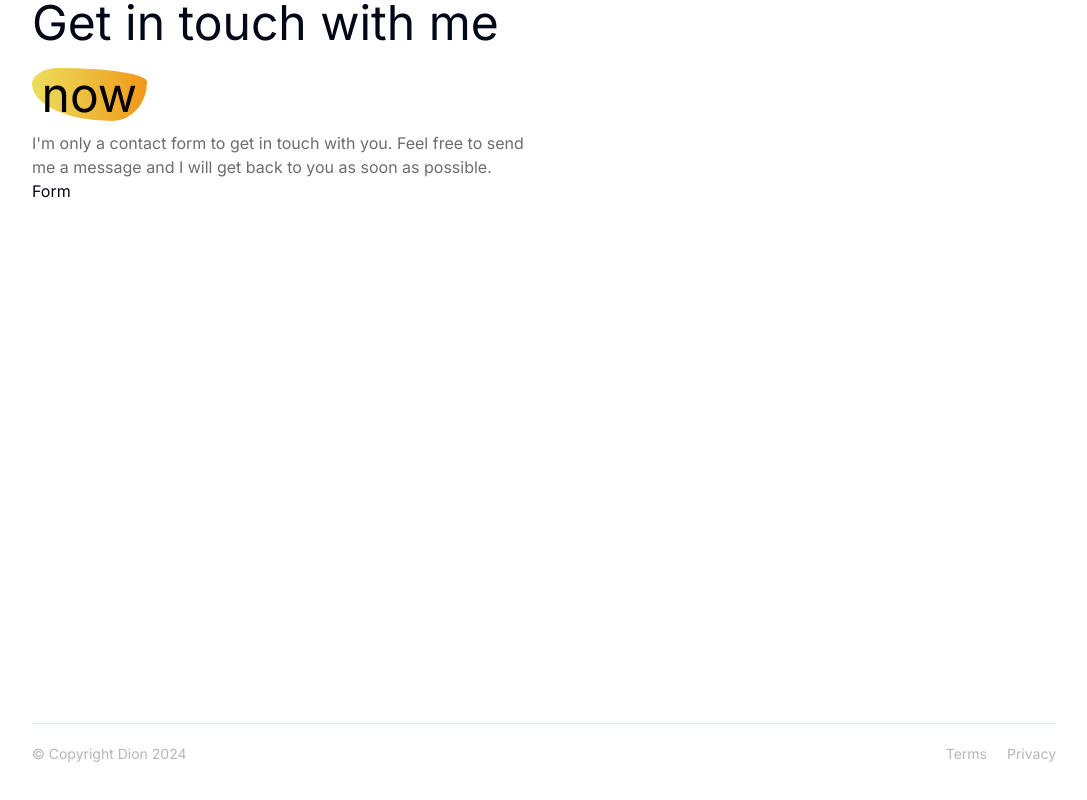
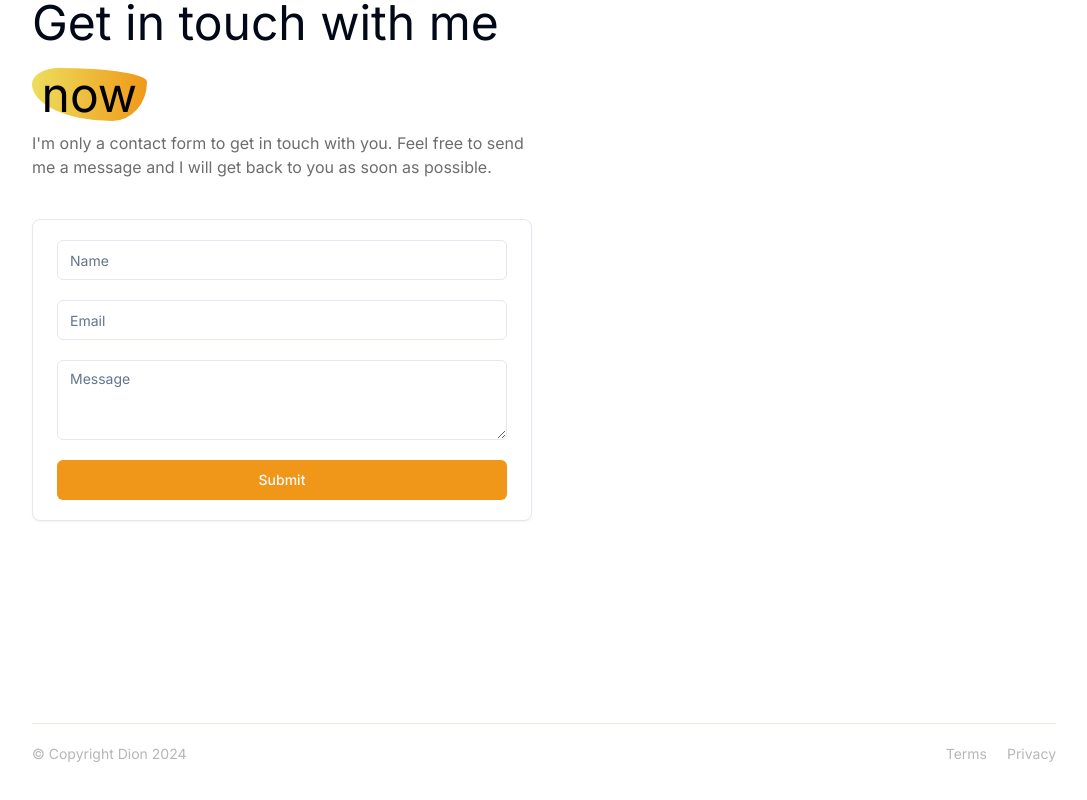
Before and after one commit to diontu/anotherdionwebsite, a Next.js app: page / in a window 1280 px wide. Shown: the part 4591-5391 px from the top of the page, without its empty margins (96-1183 px from the left). Built offline with nearby package versions, Linux system fonts and the light colour scheme.

Commit message:
minor: add elements to the contact form

```diff
--- a/src/app/sections/contact.tsx
+++ b/src/app/sections/contact.tsx
@@ -3,6 +3,10 @@ import PageSection from "@/components/page-section";
 import Subheading from "@/components/subheading";
 import Mark from "@/components/text-style/mark";
 import Highlight from "@/components/text-style/highlight";
+import { Card, CardContent } from "@/shadcn-components/ui/card";
+import { Input } from "@/shadcn-components/ui/input";
+import { Textarea } from "@/shadcn-components/ui/textarea";
+import { Button } from "@/shadcn-components/ui/button";
 
 export default function Contact() {
   return (
@@ -16,7 +20,16 @@ export default function Contact() {
           a message and I will get back to you as soon as possible.
         </Subheading>
       </div>
-      <div>Form</div>
+      <div className="mt-10 max-w-[500px]">
+        <Card>
+          <CardContent className="py-5 flex flex-col gap-5">
+            <Input placeholder="Name" />
+            <Input placeholder="Email" />
+            <Textarea placeholder="Message" />
+            <Button>Submit</Button>
+          </CardContent>
+        </Card>
+      </div>
     </PageSection>
   );
 }
```
